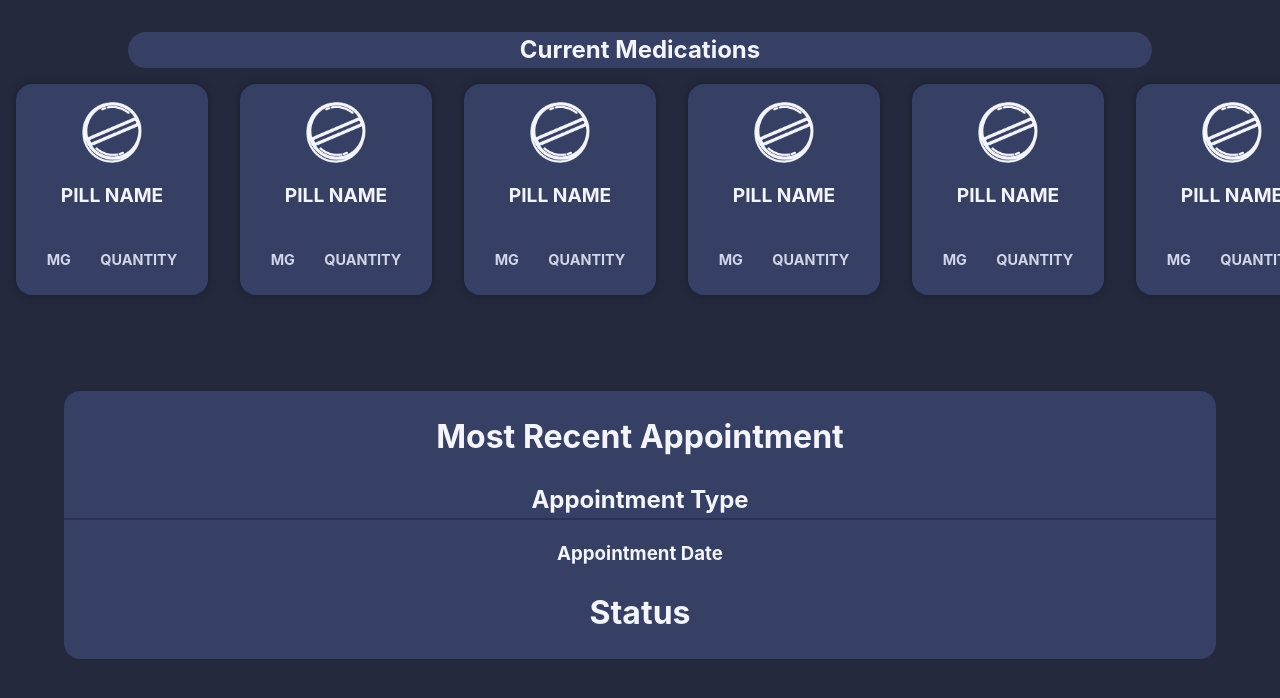
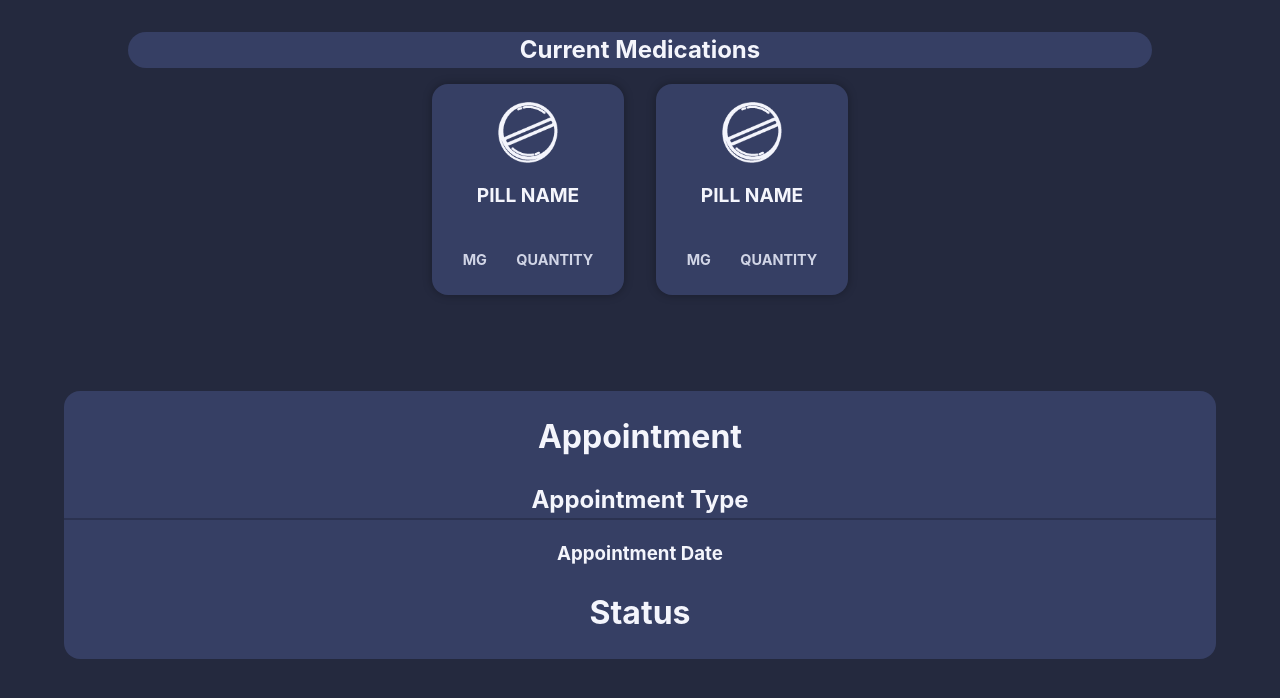
Before and after one commit to y0ye/hack, a React (Vite) app in the folder hackathon-axxess/: page /MedicalData in a window 1280 px wide. Shown: the top 698 px of the page. Built offline with nearby package versions, Linux system fonts and the light colour scheme.

Commit message:
modifying layout

```diff
--- a/hackathon-axxess/src/assets/Medicaldata.module.css
+++ b/hackathon-axxess/src/assets/Medicaldata.module.css
@@ -9,6 +9,7 @@
     margin-top: 2rem;
     text-align: center;
     width: 100%;
+
     h2{
         margin:auto;
         margin-bottom: 0;
@@ -23,6 +24,7 @@
     width:100%;
     display: flex;
     overflow-x: scroll;
+    justify-content: center;
 }
 
 .appointmentdata{
--- a/hackathon-axxess/src/components/MedicalData.tsx
+++ b/hackathon-axxess/src/components/MedicalData.tsx
@@ -10,23 +10,10 @@ export default function MedicalData() {
             <div className={classes.pills}>
                 <Pill />
                 <Pill />
-                <Pill />
-                <Pill />
-                <Pill />
-                <Pill />
-                <Pill />
-                <Pill />
-                <Pill />
-                <Pill />
-                <Pill />
-                <Pill />
-                <Pill />
-                <Pill />
-                <Pill />
             </div>
             <div className={classes.appointmentdata}>
                 <form>
-                    <h1 className={classes.appointmentHeader}>Most Recent Appointment</h1>
+                    <h1 className={classes.appointmentHeader}>Appointment</h1>
                     <h2 className={classes.appointType}>Appointment Type</h2>
                     <h3>Appointment Date</h3>
                     <h1>Status</h1>
```
